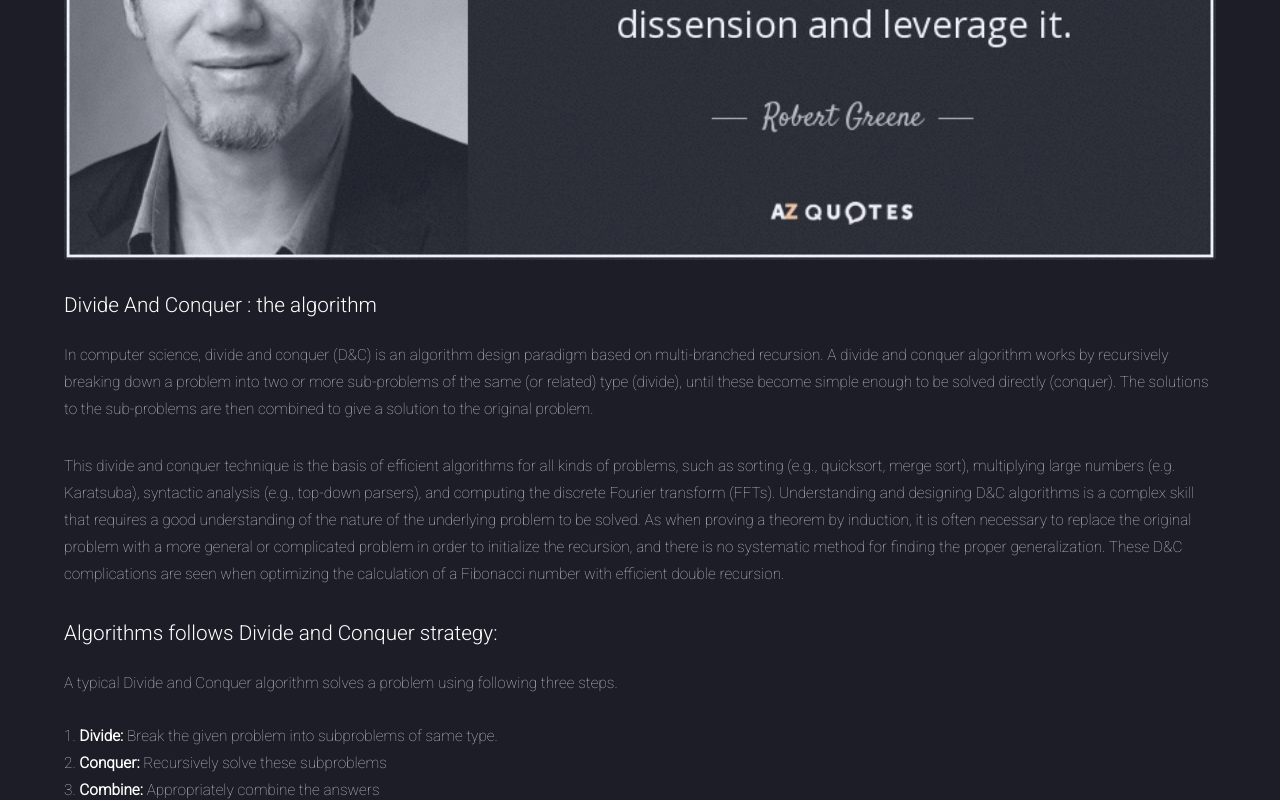
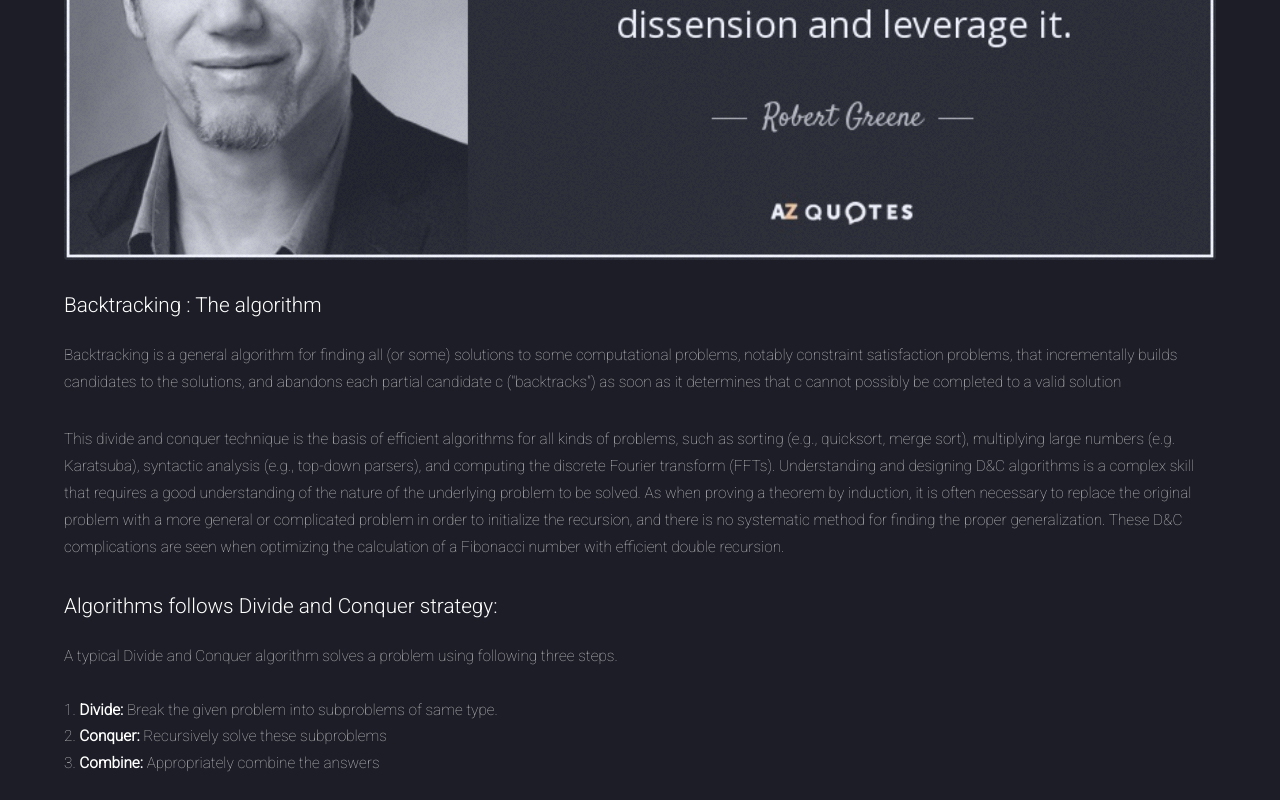
Before and after one commit to themayurkumbhar/Night-Coders, a plain HTML site: page backtracking.html in a window 1280 px wide. Shown: the part 613-1413 px from the top of the page. Drawn offline with Linux system fonts and the light colour scheme.

Commit message:
backtracking updated

```diff
--- a/backtracking.html
+++ b/backtracking.html
@@ -31,10 +31,10 @@
                         <li>
                             <a href="#">Algorithms</a>
                             <ul>
-                                <li><a href="#">Divide And Conquer</a></li>
+                                <li><a href="divide.html">Divide And Conquer</a></li>
                                 <li><a href="greedy.html">Greedy</a></li>
                                 <li><a href="dynamic.html">Dynamic Programming</a></li>
-                                <li><a href="backtraking.html">Backtracking</a></li>
+                                <li><a href="#">Backtracking</a></li>
                             </ul>
                         </li>
                     </ul>
@@ -49,7 +49,7 @@
     <div id="main" class="wrapper style1">
         <div class="container">
             <header class="major">
-                <h2>Divide and Conquer</h2>
+                <h2>Backtracking Algorithm</h2>
                 <p>Learn most frequently used algorithm. How the algorithm works and how to implement in your day to day
                     life.</p>
             </header>
@@ -57,12 +57,8 @@
             <!-- Content -->
             <section id="content">
                 <a href="#" class="image fit"><img src="images/pic07.jpg" alt=""/></a>
-                <h3>Divide And Conquer : the algorithm</h3>
-                <p>In computer science, divide and conquer (D&C) is an algorithm design paradigm based on multi-branched
-                    recursion. A divide and conquer algorithm works by recursively breaking down a problem into two or
-                    more sub-problems of the same (or related) type (divide), until these become simple enough to be
-                    solved directly (conquer). The solutions to the sub-problems are then combined to give a solution to
-                    the original problem.</p>
+                <h3>Backtracking : The algorithm</h3>
+                <p>Backtracking is a general algorithm for finding all (or some) solutions to some computational problems, notably constraint satisfaction problems, that incrementally builds candidates to the solutions, and abandons each partial candidate c ("backtracks") as soon as it determines that c cannot possibly be completed to a valid solution</p>
                 <p>This divide and conquer technique is the basis of efficient algorithms for all kinds of problems,
                     such as sorting (e.g., quicksort, merge sort), multiplying large numbers (e.g. Karatsuba), syntactic
                     analysis (e.g., top-down parsers), and computing the discrete Fourier transform (FFTs).
```
Also changed, not shown: divide.html (+1 -1 lines), dynamic.html (+1 -1 lines), greedy.html (+1 -1 lines).
